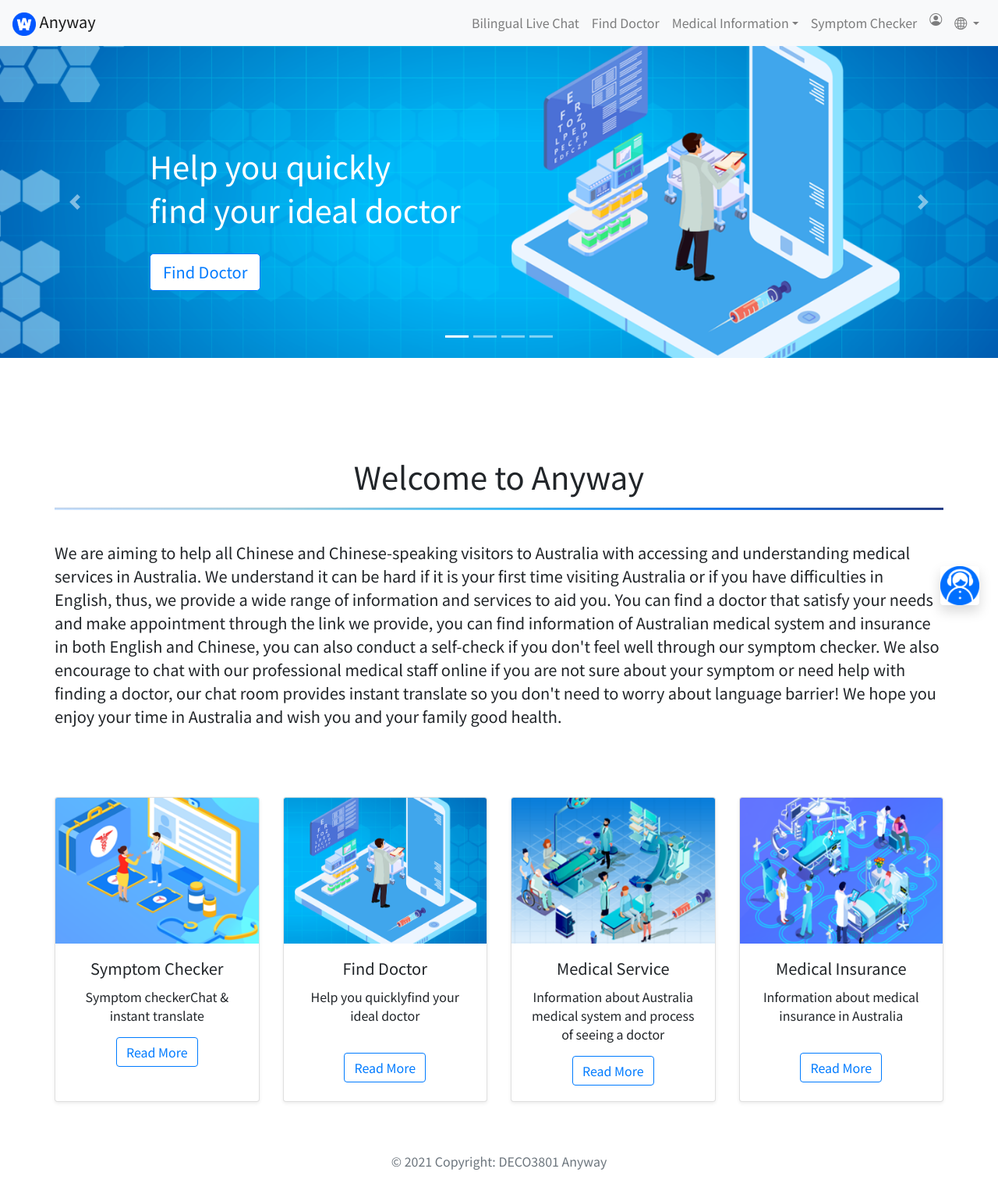
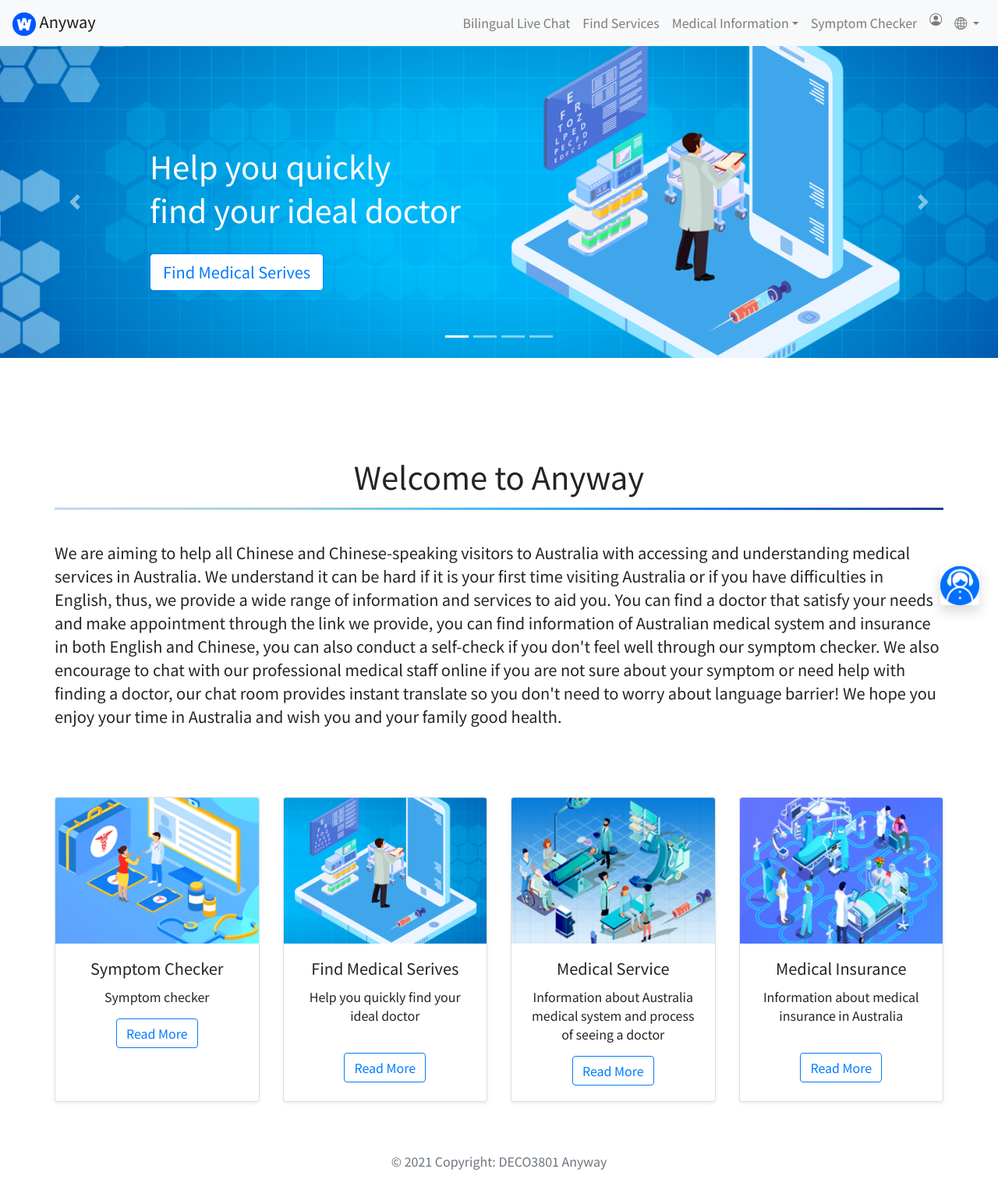
Before and after one commit to hacker0limbo/deco3801-anyway, a CodeIgniter app: page /CI/ in a window 1280 px wide. Shown: the whole page at 78% size. Run offline with CodeIgniter, Linux system fonts and the light colour scheme; some libraries are stand-ins or nearby versions.

Commit message:
final edit

```diff
--- a/CI/application/language/chinese/header_chinese_lang.php
+++ b/CI/application/language/chinese/header_chinese_lang.php
@@ -1,7 +1,7 @@
 <?php
     $lang['medicalService']='医疗服务';
     $lang['medicalInsurance'] = '医疗保险';
-    $lang['onlineBooking'] = '寻找医生';
+    $lang['onlineBooking'] = '寻找医疗服务';
     $lang['symptomChecker'] = '症状检查';
     $lang['serviceType'] = '医疗服务类型';
     $lang['medicalProcess'] = '医疗服务流程';
--- a/CI/application/language/chinese/homepage_chinese_lang.php
+++ b/CI/application/language/chinese/homepage_chinese_lang.php
@@ -5,7 +5,7 @@
     $lang['readMore'] = '了解更多';
     $lang['medicalService']='医疗服务';
     $lang['medicalInsurance'] = '医疗保险';
-    $lang['onlineBooking'] = '寻找医生';
+    $lang['onlineBooking'] = '寻找医疗服务';
     $lang['symptomChecker'] = '症状检查';
     $lang['liveChat'] = '双语在线咨询';
     $lang['liveChath11'] = "在线咨询线上医生";
--- a/CI/application/language/english/header_english_lang.php
+++ b/CI/application/language/english/header_english_lang.php
@@ -1,7 +1,7 @@
 <?php
     $lang['medicalService']='Medical Service';
     $lang['medicalInsurance'] = 'Medical Insurance';
-    $lang['onlineBooking'] = 'Find Doctor';
+    $lang['onlineBooking'] = 'Find Services';
     $lang['symptomChecker'] = 'Symptom Checker';
     $lang['serviceType'] = 'Service Types';
     $lang['medicalProcess'] = 'Medical Process';
--- a/CI/application/language/english/homepage_english_lang.php
+++ b/CI/application/language/english/homepage_english_lang.php
@@ -6,12 +6,12 @@
     $lang['introduction'] = 'We are aiming to help all Chinese and Chinese-speaking visitors to Australia with accessing and understanding medical services in Australia. We understand it can be hard if it is your first time visiting Australia or if you have difficulties in English, thus, we provide a wide range of information and services to aid you. You can find a doctor that satisfy your needs and make appointment through the link we provide, you can find information of Australian medical system and insurance in both English and Chinese, you can also conduct a self-check if you don\'t feel well through our symptom checker. We also encourage to chat with our professional medical staff online if you are not sure about your symptom or need help with finding a doctor, our chat room provides instant translate so you don\'t need to worry about language barrier! We hope you enjoy your time in Australia and wish you and your family good health.';
     $lang['medicalService']='Medical Service';
     $lang['medicalInsurance'] = 'Medical Insurance';
-    $lang['onlineBooking'] = 'Find Doctor';
+    $lang['onlineBooking'] = 'Find Medical Serives';
     $lang['symptomChecker'] = 'Symptom Checker';
     $lang['liveChat'] = 'Bilingual Live Chat';
     $lang['liveChath11'] = "Ask question live with";
     $lang['liveChath12'] = "instant translation";
-    $lang['findDoctorh11'] = 'Help you quickly';
+    $lang['findDoctorh11'] = 'Help you quickly ';
     $lang['findDoctorh12'] = 'find your ideal doctor';
     $lang['medicalInfoh11'] = 'Information for Australia';
     $lang['medicalInfoh12'] = 'medical system and services';
--- a/CI/application/views/homepage.php
+++ b/CI/application/views/homepage.php
@@ -52,7 +52,6 @@
             <div class="container">
                 <div class="carousel-caption text-left" style="bottom: 50px;">
                     <h1><?php echo $symptomCheckerh11 ?></h1>
-                    <h1><?php echo $symptomCheckerh12 ?></h1>
                     <p style="margin-top: 2rem;">
                         <a class="btn btn-lg btn-info homepage-button" href="<?php echo base_url(); ?>checker"><?php echo $symptomChecker?></a>
                     </p>
@@ -100,7 +99,7 @@
                 <img src="<?php echo base_url(); ?>assets/img/SymptomChecker_small.png" class="card-img-top" alt="symptom checker">
                 <div class="card-body">
                     <h5 class="card-title"><?php echo $symptomChecker?></h5>
-                    <p class="card-text"><?php echo $symptomCheckerh11; echo $symptomCheckerh12?></p>
+                    <p class="card-text"><?php echo $symptomCheckerh11?></p>
                     <a href="<?php echo base_url(); ?>checker" class="btn btn-outline-primary"><?php echo $readMore?></a>
                 </div>
             </div>
```
